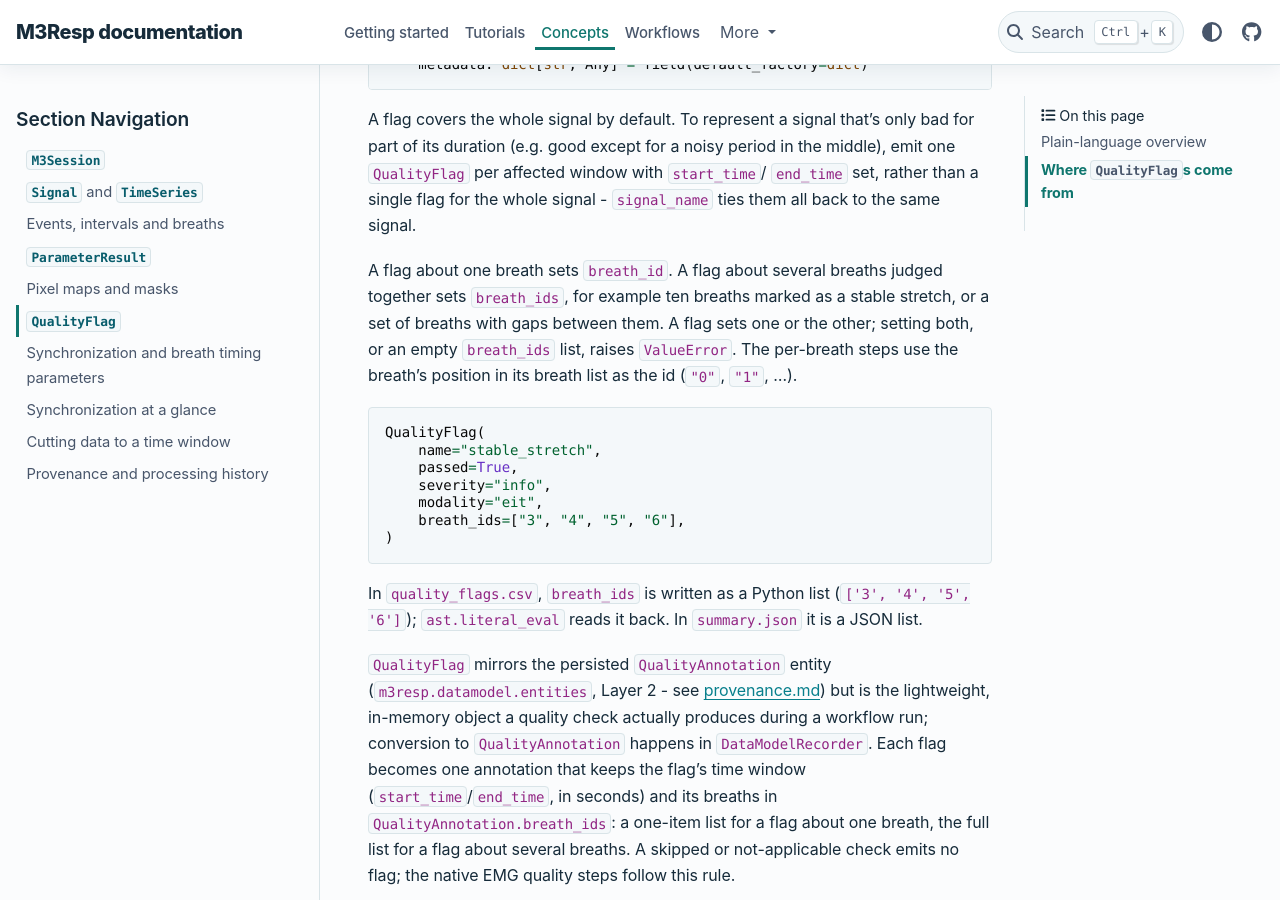
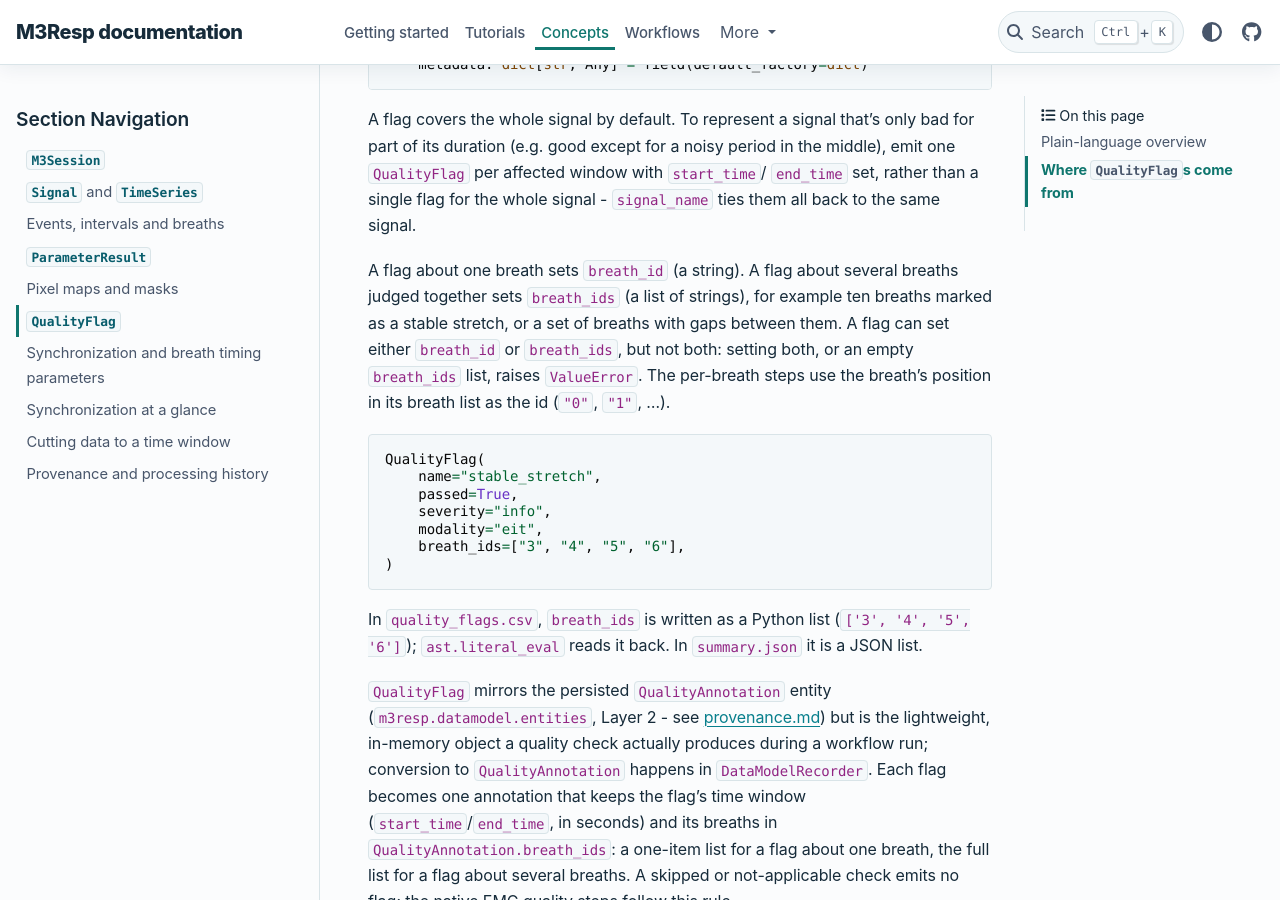
Before and after one commit to M3RESP/m3resp, a Sphinx documentation site: the page built from docs/concepts/quality.md, in a window 1280 px wide and 900 px high, scrolled down 1061 px. Built offline with Sphinx 7.4.7 and the PyData theme 0.15.4, drawn with Linux system fonts in a browser that asks for light colours.

Commit message:
Update docs/concepts/quality.md
Co-authored-by: Chiara Maninetti <79974779+ChiaraM96@users.noreply.github.com>

````diff
--- a/docs/concepts/quality.md
+++ b/docs/concepts/quality.md
@@ -50,12 +50,10 @@ middle), emit one `QualityFlag` per affected window with `start_time`/
 `end_time` set, rather than a single flag for the whole signal -
 `signal_name` ties them all back to the same signal.
 
-A flag about one breath sets `breath_id`. A flag about several breaths
-judged together sets `breath_ids`, for example ten breaths marked as a
-stable stretch, or a set of breaths with gaps between them. A flag
-sets one or the other; setting both, or an empty `breath_ids` list,
-raises `ValueError`. The per-breath steps use the breath's position in its
-breath list as the id (`"0"`, `"1"`, ...).
+A flag about one breath sets `breath_id` (a string). A flag about several breaths
+judged together sets `breath_ids` (a list of strings), for example ten breaths marked as a stable stretch, or a set of breaths with gaps between them.
+A flag can set either `breath_id` or `breath_ids`, but not both: setting both, or an empty `breath_ids` list, raises `ValueError`.
+The per-breath steps use the breath's position in its breath list as the id (`"0"`, `"1"`, ...).
 
 ```python
 QualityFlag(
````
